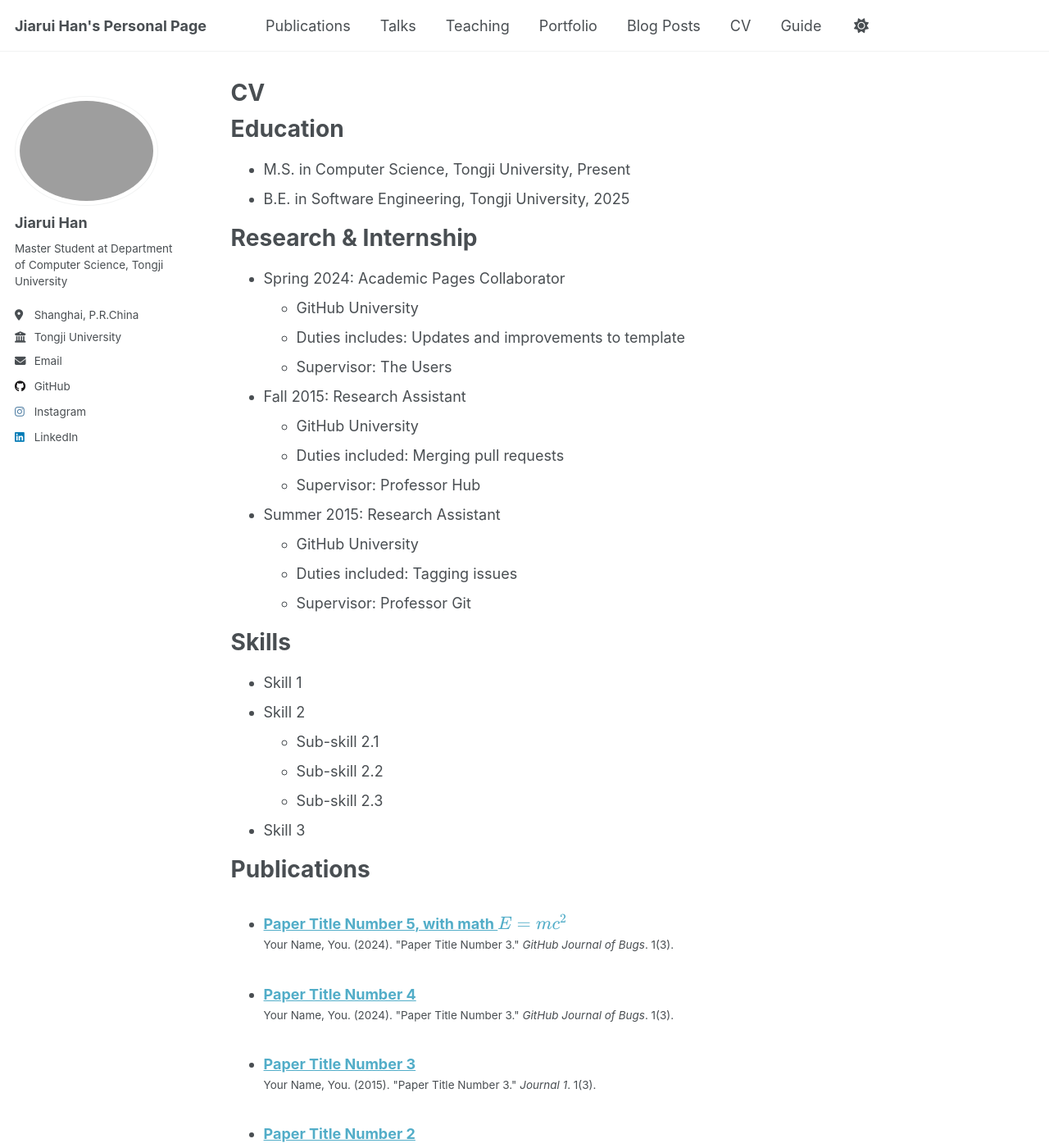
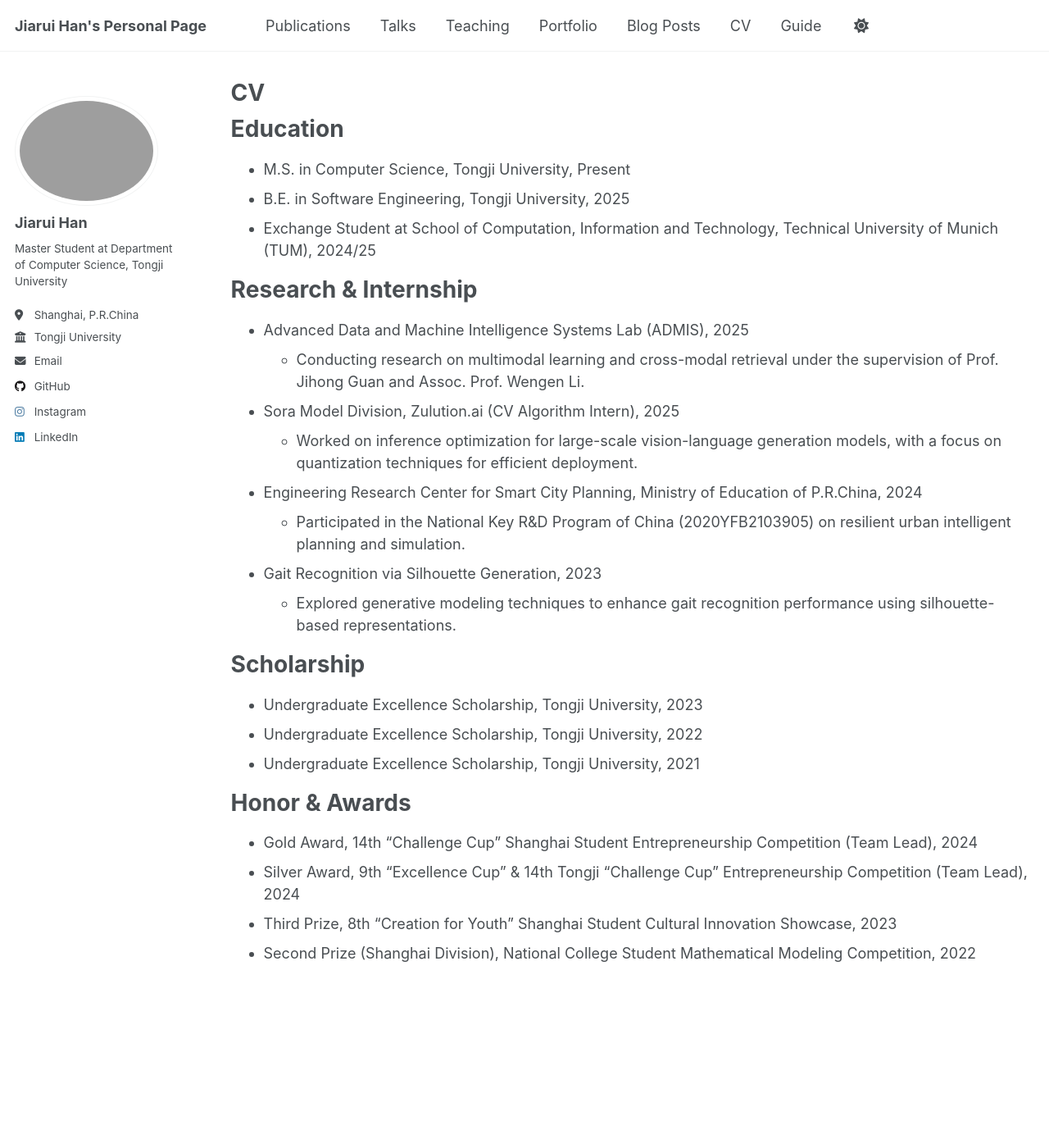
Before and after one commit to BillHan01/BillHan01.github.io, a Jekyll site: the page built from _pages/cv.md, in a window 1280 px wide and 1400 px high. Shown: the whole window at 82% size. Built offline with Jekyll 4.4.1, drawn with Linux system fonts in a browser that asks for light colours; some of the changed text lies outside the part shown.

Commit message:
update cv

```diff
--- a/_pages/cv.md
+++ b/_pages/cv.md
@@ -13,51 +13,38 @@ Education
 ======
 * M.S. in Computer Science, Tongji University, Present
 * B.E. in Software Engineering, Tongji University, 2025
+* Exchange Student at School of Computation, Information and Technology, Technical University of Munich (TUM), 2024/25
+
 
 Research & Internship
 ======
-* Spring 2024: Academic Pages Collaborator
-  * GitHub University
-  * Duties includes: Updates and improvements to template
-  * Supervisor: The Users
+* Advanced Data and Machine Intelligence Systems Lab (ADMIS), 2025
+  * Conducting research on multimodal learning and cross-modal retrieval under the supervision of Prof. Jihong Guan and Assoc. Prof. Wengen Li.
+* Sora Model Division, Zulution.ai (CV Algorithm Intern), 2025
+  * Worked on inference optimization for large-scale vision-language generation models, with a focus on quantization techniques for efficient deployment.
+* Engineering Research Center for Smart City Planning, Ministry of Education of P.R.China, 2024
+  * Participated in the National Key R&D Program of China (2020YFB2103905) on resilient urban intelligent planning and simulation.
+* Gait Recognition via Silhouette Generation, 2023
+  * Explored generative modeling techniques to enhance gait recognition performance using silhouette-based representations.
 
-* Fall 2015: Research Assistant
-  * GitHub University
-  * Duties included: Merging pull requests
-  * Supervisor: Professor Hub
 
-* Summer 2015: Research Assistant
-  * GitHub University
-  * Duties included: Tagging issues
-  * Supervisor: Professor Git
-
-Skills
-======
-* Skill 1
-* Skill 2
-  * Sub-skill 2.1
-  * Sub-skill 2.2
-  * Sub-skill 2.3
-* Skill 3
-
-Publications
-======
-  <ul>{% for post in site.publications reversed %}
-    {% include archive-single-cv.html %}
-  {% endfor %}</ul>
-
-Talks
-======
-  <ul>{% for post in site.talks reversed %}
-    {% include archive-single-talk-cv.html  %}
-  {% endfor %}</ul>
-
-Teaching
+<!-- Teaching
 ======
   <ul>{% for post in site.teaching reversed %}
     {% include archive-single-cv.html %}
-  {% endfor %}</ul>
+  {% endfor %}</ul> -->
 
-Service and leadership
+
+Scholarship
 ======
-* Currently signed in to 43 different slack teams
+* Undergraduate Excellence Scholarship, Tongji University, 2023
+* Undergraduate Excellence Scholarship, Tongji University, 2022
+* Undergraduate Excellence Scholarship, Tongji University, 2021
+
+
+Honor & Awards
+======
+* Gold Award, 14th “Challenge Cup” Shanghai Student Entrepreneurship Competition (Team Lead), 2024
+* Silver Award, 9th “Excellence Cup” & 14th Tongji “Challenge Cup” Entrepreneurship Competition (Team Lead), 2024
+* Third Prize, 8th “Creation for Youth” Shanghai Student Cultural Innovation Showcase, 2023
+* Second Prize (Shanghai Division), National College Student Mathematical Modeling Competition, 2022
```
Also changed, not shown: _posts/2025-06-09-my-first-post.md (+1 -1 lines).
